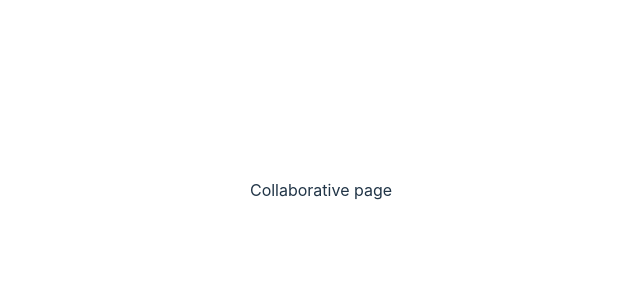
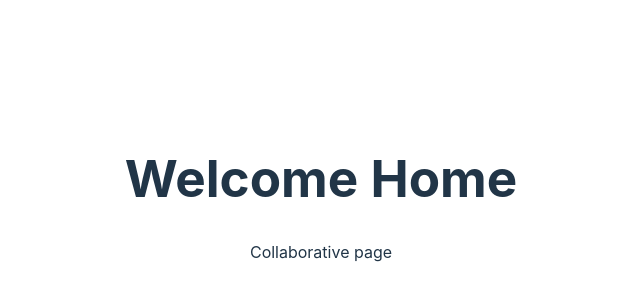
Before and after one commit to ewurasi-nyarkoa/first-react-project, a React (Vite) app: page / in a window 1280 px wide. Shown: the part 210-510 px from the top of the page, without its empty margins (319-959 px from the left). Built offline with nearby package versions, Linux system fonts and the light colour scheme.

Commit message:
Header Component

```diff
--- a/src/App.jsx
+++ b/src/App.jsx
@@ -1,6 +1,7 @@
 import { useState } from 'react'
 import reactLogo from './assets/react.svg'
 import viteLogo from '/vite.svg'
+import Header from './components/Header'
 import './App.css'
 
 function App() {
@@ -8,6 +9,7 @@
 
   return (
     <>
+    <Header />
      Collaborative page
     </>
   )
--- /dev/null
+++ b/src/components/Header.jsx
@@ -0,0 +1,13 @@
+
+
+const Header = () => {
+  return (
+    <>
+
+    <h1>Welcome Home</h1>
+
+    </>
+  )
+}
+
+export default Header;
```
